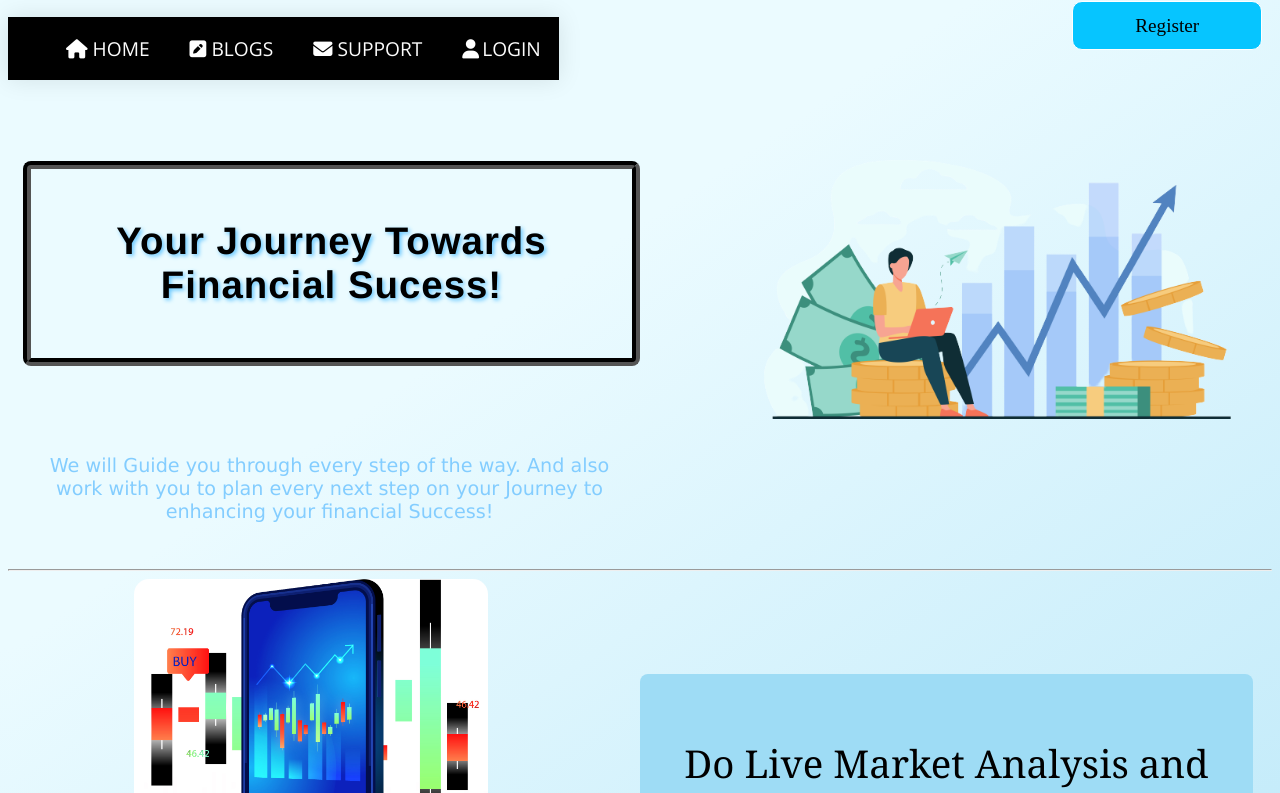
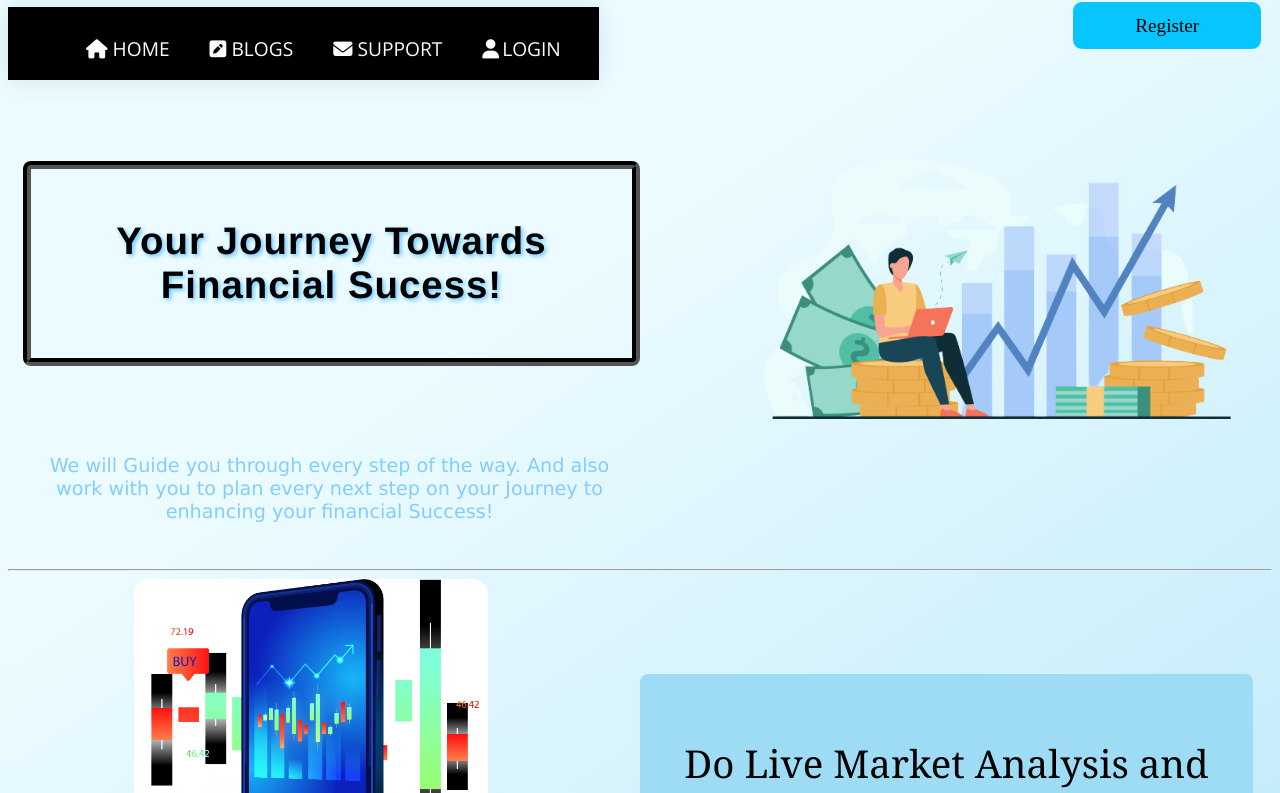
Before and after one commit to aasifghachi/zohne, a plain HTML site: page index.html in a window 1280 px wide. Shown: the part 80-873 px from the top of the page. Drawn offline with nearby package versions, Linux system fonts and the light colour scheme.

Commit message:
some changes

```diff
--- a/index.html
+++ b/index.html
@@ -23,8 +23,8 @@
         </div>
     <section style="width: 100%; display:inline-block;">
     <div style="float:left;">
-            <nav>
-             <ul>
+
+             <ul class="nav">
               <li><a href="/#home"><i class="fas fa-home" style="color:rgb(255, 255, 255);
                 padding-right:5px;"></i>Home</a></li>
               <li><a href="/#blog"><i class="fas fa-pen-square" style="color:rgb(255, 255, 255);
@@ -33,7 +33,7 @@
                padding-right:5px; "></i>Support</a></li>
               <li><a href="#login"><i class="fas fa-user" style="color:rgb(255, 255, 255); padding-right:3px;"></i>Login</a></li>
              </ul>
-            </nav>
+
     </div>
             <button  class="btn" onclick="">Register</button>
 
--- a/styles.css
+++ b/styles.css
@@ -14,26 +14,26 @@ header{
 }
 
 
-nav {
+.nav {
   position: sticky;
   position: -webkit-sticky;
   top: 0;
   z-index :11;
-  max-width: 100%;
+  width: 100%;
   padding-top: 10px;
 }
 
-nav ul {
+ ul {
   text-align: center;
   background-color: #000000;
   box-shadow: 0 0 25px rgba(0, 0, 0, 0.1);
 }
 
-nav ul li {
+ ul li {
   display: inline-block;
 }
 
-nav ul li a {
+ ul li a {
   padding: 18px;
   font-family: "Open Sans";
   text-transform:uppercase;
@@ -43,7 +43,7 @@ nav ul li a {
   display: block;
 }
 
-nav ul li a:hover {
+ ul li a:hover {
   border-radius: 8px;
   box-shadow: 0 0 10px rgba(0, 0, 0, 0.1);
   background: rgba(169, 235, 255, 0.856);
```
